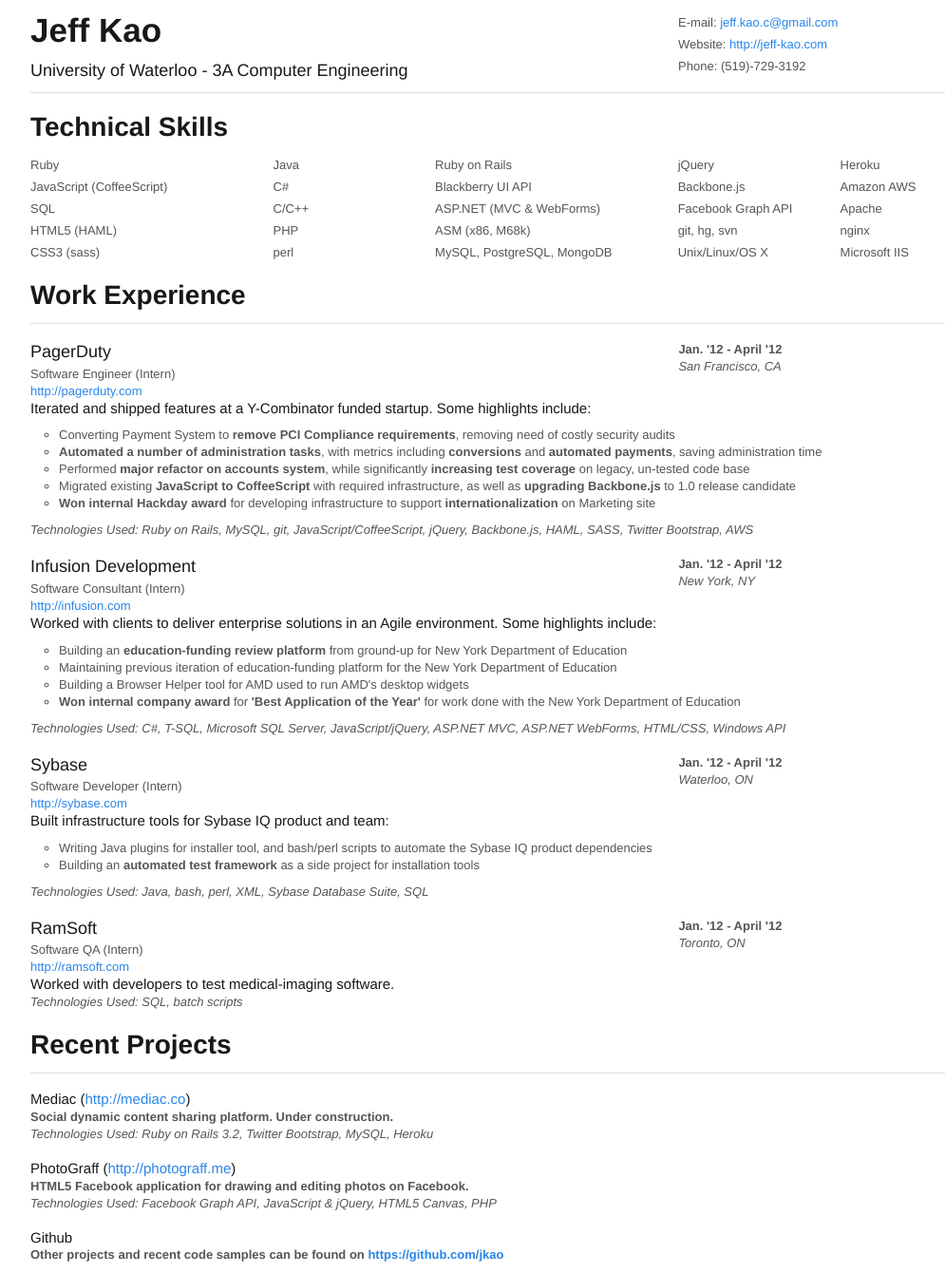
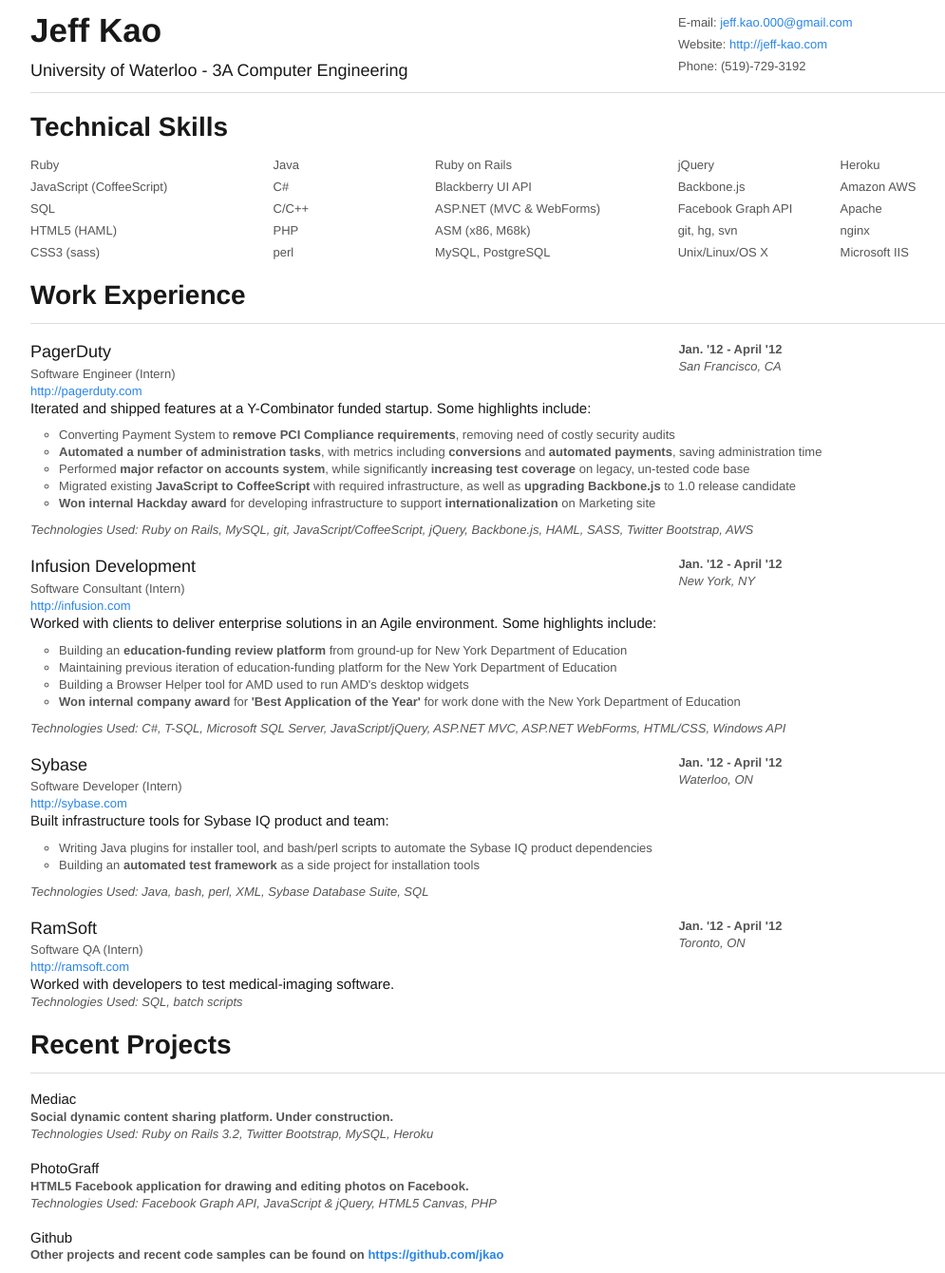
Before and after one commit to jkao/jkao.github.io, a Jekyll site: the page resume.html, which Jekyll copies as it is, in a window 1280 px wide. Shown: the whole page at 95% size, without its empty margins (118-1113 px from the left). Built offline with Jekyll 4.4.1, drawn with Linux system fonts in a browser that asks for light colours.

Commit message:
minor site changes

```diff
--- a/_layouts/default.html
+++ b/_layouts/default.html
@@ -36,7 +36,7 @@
         <div class="profile"><img class="profile_pic" alt="Hey, it's me!" src="/img/profile_pic.png" /></div>
         <div class="description">
           <p>Hi there! I'm Jeff Kao, a Computer Engineering student at the University of Waterloo!</p>
-          <p>I like to build things, play guitar, and do martial arts, among many other things.</p>
+          <p>I like to build things, play guitar, and do martial arts.</p>
           <p>I'm currently an intern at YC-funded startup <a href="http://pagerduty.com">PagerDuty</a></p>
           <p>You can find more info about me on my <a href="/resume.html">resume</a> or you can find me on:</p>
           <ul class="social">
--- a/resume.html
+++ b/resume.html
@@ -1501,7 +1501,7 @@
         </div>
         <div class="four columns">
           <ul class="contact">
-            <li>E-mail: <a href="mailto:jeff.kao.c@gmail.com">jeff.kao.c@gmail.com</a></li>
+            <li>E-mail: <a href="mailto:jeff.kao.000@gmail.com">jeff.kao.000@gmail.com</a></li>
             <li>Website: <a href="http://jeff-kao.com">http://jeff-kao.com</a></li>
             <li>Phone: (519)-729-3192</li>
           </ul>
@@ -1537,7 +1537,7 @@
                 <li>Blackberry UI API</li>
                 <li>ASP.NET (MVC &amp; WebForms)</li>
                 <li>ASM (x86, M68k)</li>
-                <li>MySQL, PostgreSQL, MongoDB</li>
+                <li>MySQL, PostgreSQL</li>
               </ul>
             </div>
             <div class="two columns">
@@ -1673,7 +1673,7 @@
 
           <div class="row">
             <div class="twelve columns">
-              <h6>Mediac (<a href="http://mediac.co">http://mediac.co</a>)</h6>
+              <h6>Mediac</h6>
             </div>
           </div>
           <div class="row">
@@ -1689,7 +1689,7 @@
           <br />
           <div class="row">
             <div class="twelve columns">
-              <h6>PhotoGraff (<a href="http://photograff.me">http://photograff.me</a>)</h6>
+              <h6>PhotoGraff</h6>
             </div>
           </div>
           <div class="row">
```
